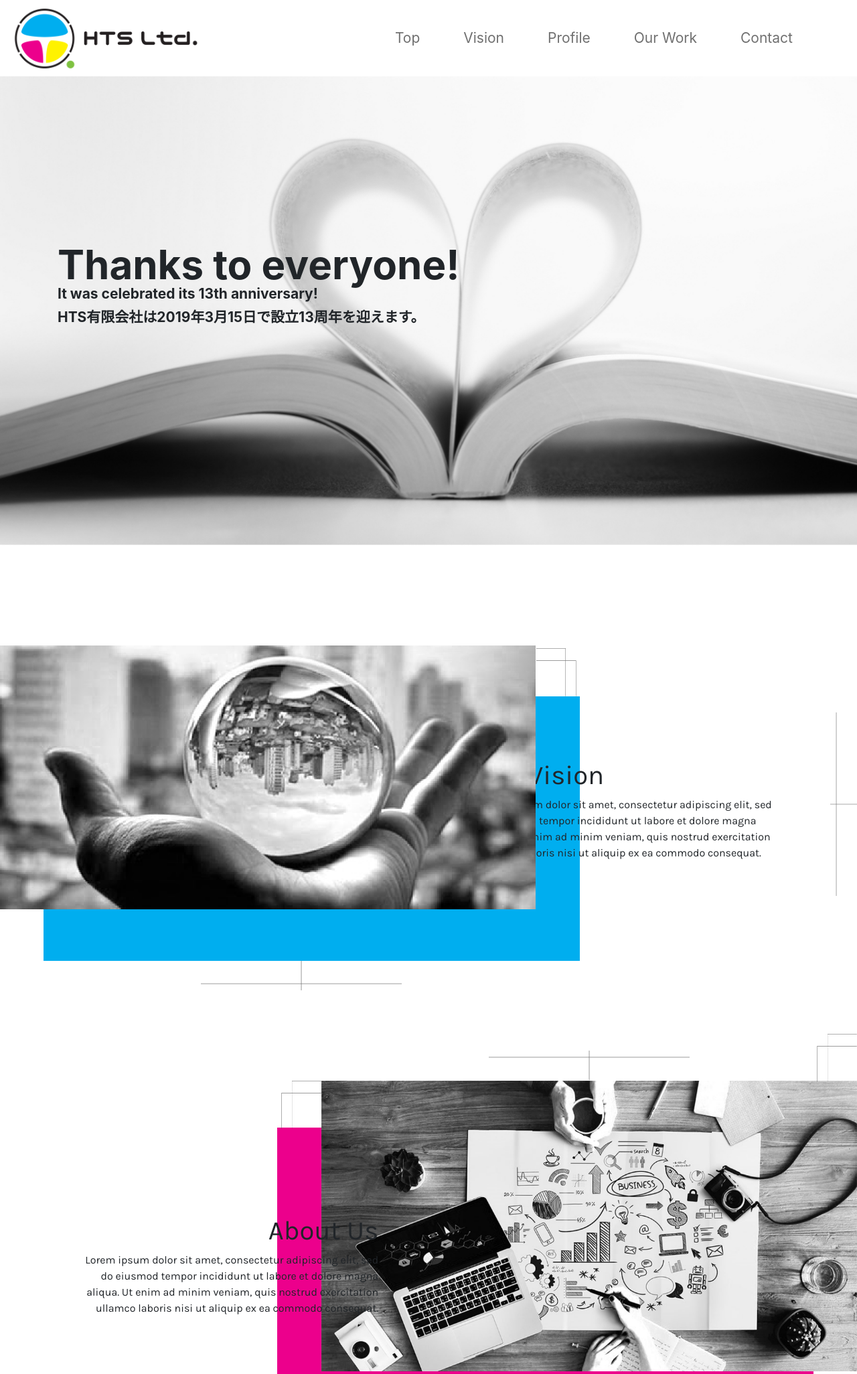
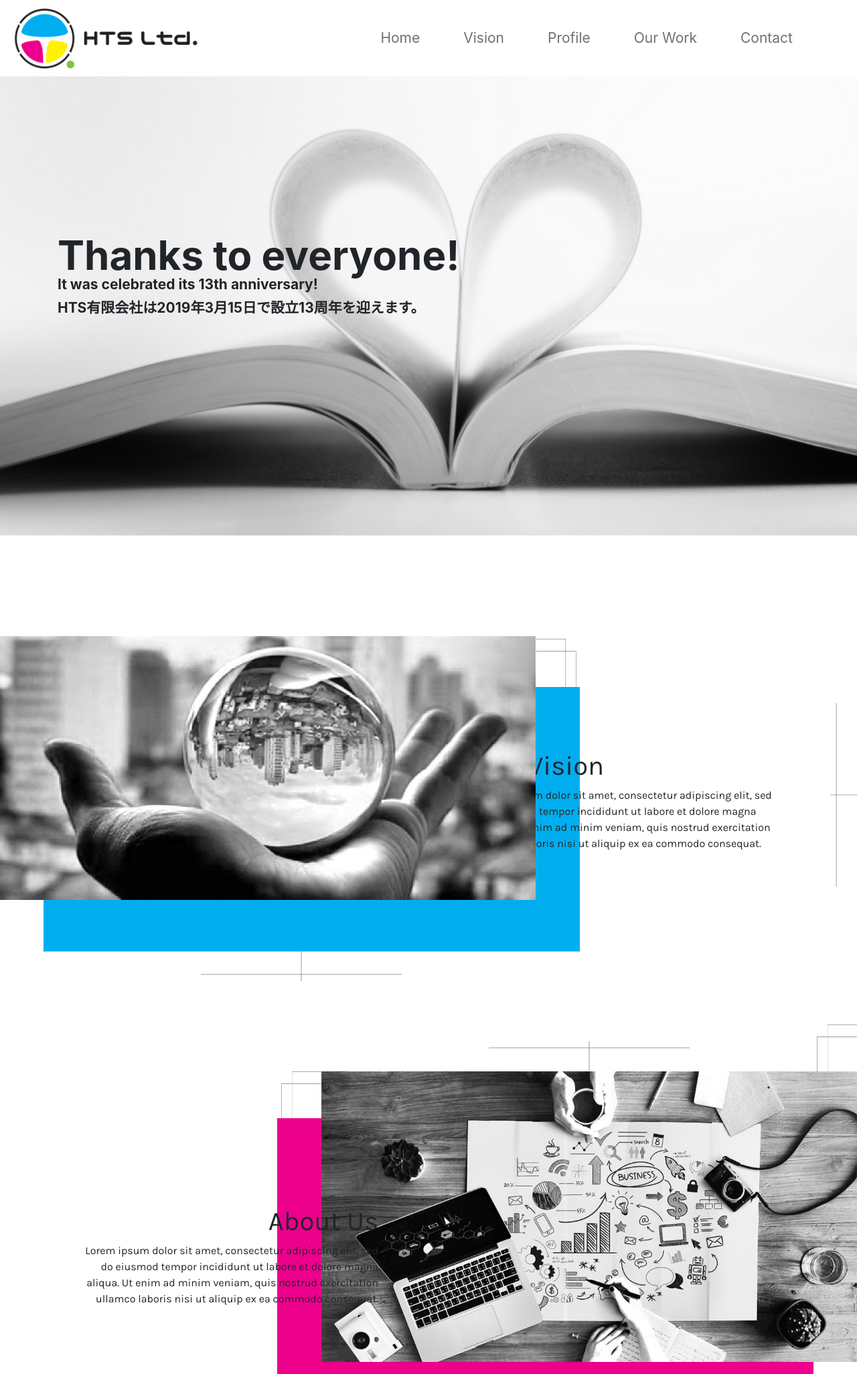
Before and after one commit to naythanpasapasa/htsltd, a PHP site: page / in a window 1280 px wide; the page is wider, and only the part inside the window is pictured. Shown: the top 2052 px of that part at 67% size. Run offline with PHP 8.4, Linux system fonts and the light colour scheme; some libraries are stand-ins or nearby versions.

Commit message:
Added animation to top nav, fixed the top nav and href links

```diff
--- a/assets/css/styles.css
+++ b/assets/css/styles.css
@@ -4,6 +4,14 @@
 }
 
 /* navigation (KEVIN)*/
+.top-nav{
+    position: fixed;
+    top: 100;
+    width: 100%;
+    z-index: 1;
+    background-color: #ffffff;
+}
+
 .top-nav .navbar {
     height: 114px;
     position: relative;
@@ -28,9 +36,32 @@
     color: #707070;
     font-size: 21px;
     padding: 0px 65px 0px 0px;
+    text-align: center;
+  }
+  a.nav-link{
+    position: relative;
   }
 
+  a.nav-link:before {
+    content: "";
+    position: absolute;
+    width: 50%;
+    height: 2px;
+    bottom: 10;
+    left: 0;
+    background-color: #777777;
+    visibility: hidden;
+    transform: scaleX(0);
+    transition: all 0.3s ease-in-out;
+  }
+  a.nav-link:hover:before {
+    visibility: visible;
+    transform: scaleX(1);
+  }
 /* main visual (KEVIN)*/
+.main-visual {
+    padding: 100px 0px 0px 0px;
+}
 .main-visual .masthead {
     height: 700px;
     background-image: url(../images/main_visual/intro.png);
--- a/index.php
+++ b/index.php
@@ -35,20 +35,19 @@ include ('contactform.php');
               <div class="collapse navbar-collapse" id="navbarResponsive">
                 <ul class="navbar-nav ml-auto">
                   <li class="nav-item active">
-                    <a class="nav-link" href="#">Top
-                        </a>
+                    <a class="nav-link" href="#">Home</a>
                   </li>
                   <li class="nav-item">
-                    <a class="nav-link" href="#">Vision</a>
+                    <a class="nav-link" href="#vision-section">Vision</a>
                   </li>
                   <li class="nav-item">
-                    <a class="nav-link" href="#">Profile</a>
+                    <a class="nav-link" href="#about-section">Profile</a>
                   </li>
                   <li class="nav-item">
                     <a class="nav-link" href="#">Our Work</a>
                   </li>
                   <li class="nav-item">
-                    <a class="nav-link" href="#">Contact</a>
+                    <a class="nav-link" href="#contact">Contact</a>
                   </li>
                 </ul>
               </div>
@@ -75,7 +74,7 @@ include ('contactform.php');
 
     <!-- news ends here -->
     <!-- Our vision starts here (JUNE) -->
-    <section class="vision">
+    <section class="vision" id="vision-section">
         <div class="vision_main">
             <div class="vision_img_1">
                 <img src="assets/images/vision/vision.png" alt="" width="800px">
@@ -102,7 +101,7 @@ include ('contactform.php');
     </section>
     <!-- Our vision ends here -->
     <!-- About us starts here (JUNE) -->
-    <section class="about">
+    <section class="about" id="about-section">
         <div class="about_main">
             <div class="about_card">
             </div>
```
